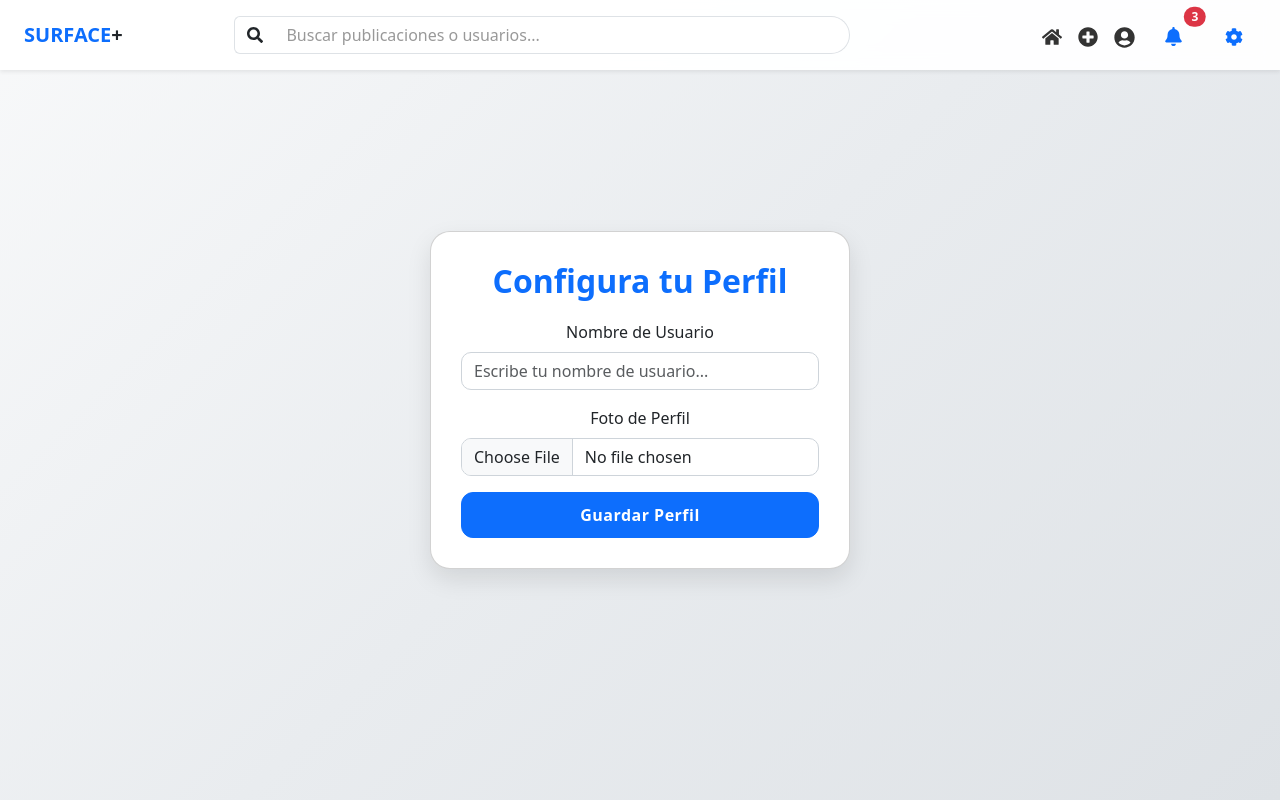
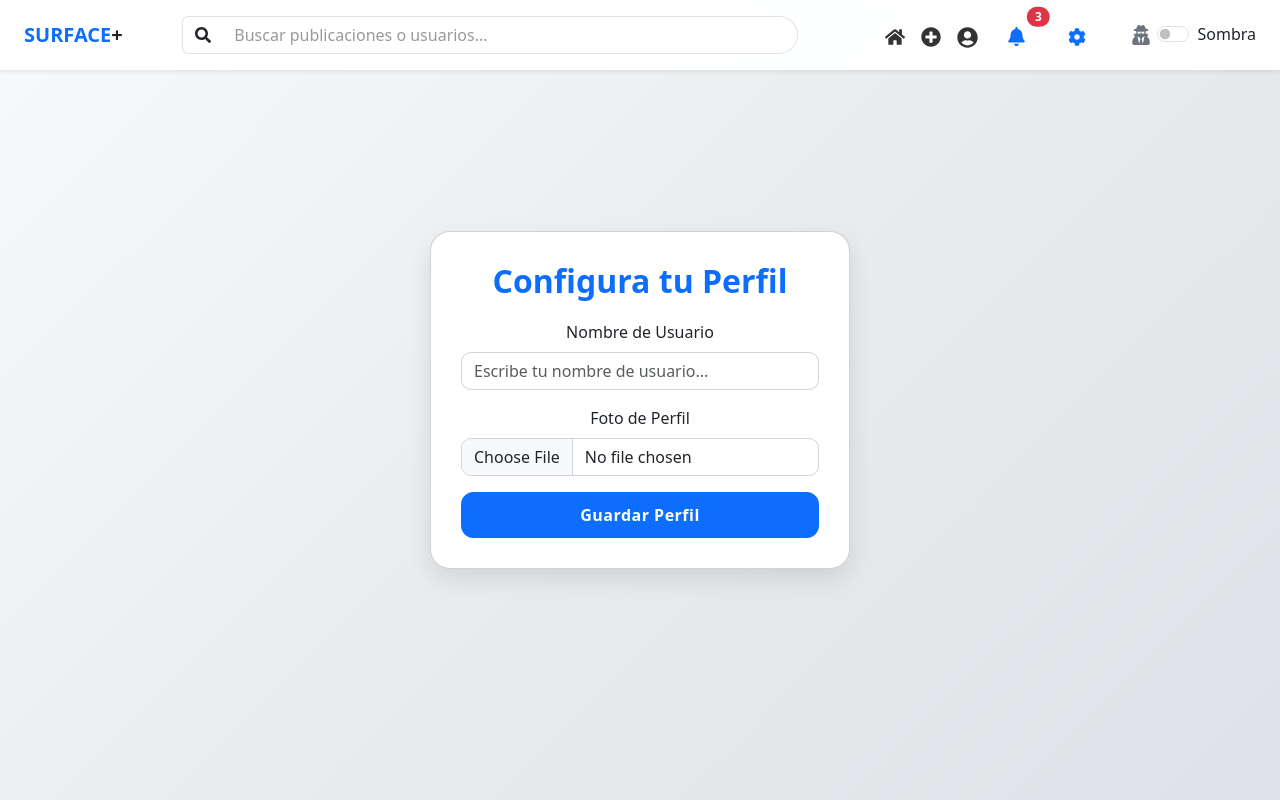
Before and after one commit to EmmanuelEscobedo99/red-social, a React (Vite) app: page /setupProfile in a window 1280 px wide. Built offline with nearby package versions, Linux system fonts and the light colour scheme.

Commit message:
Modo Sombra para comentar compartir o comentar en un modo incognito

```diff
--- a/src/components/Navbar.jsx
+++ b/src/components/Navbar.jsx
@@ -6,23 +6,49 @@ import {
   FaSearch,
   FaCog,
   FaPlusCircle,
+  FaUserSecret,
 } from "react-icons/fa";
-import { Dropdown, Badge, InputGroup, Form, Button, Navbar, Container, Nav } from "react-bootstrap";
-import { useState } from "react";
-import logo from "../assets/public/Logo Logotipo Centro Creativo para Niños Infantil Colorido Rosa.png";
+import {
+  Dropdown,
+  Badge,
+  InputGroup,
+  Form,
+  Button,
+  Navbar,
+  Container,
+  Nav,
+} from "react-bootstrap";
+import { useState, useEffect } from "react";
 import "./Navbar.css";
 
 function AppNavbar() {
   const navigate = useNavigate();
+
   const [notificaciones, setNotificaciones] = useState([
     { id: 1, texto: "Tienes un nuevo mensaje de Ana" },
     { id: 2, texto: "Carlos comentó tu publicación" },
     { id: 3, texto: "Nuevo seguidor: Laura" },
   ]);
 
+  // 🔒 Estado del modo sombra
+  const [modoSombra, setModoSombra] = useState(
+    localStorage.getItem("modoSombra") === "true"
+  );
+
+  // 🔁 Mantener sincronizado el modo sombra en localStorage
+  useEffect(() => {
+    localStorage.setItem("modoSombra", modoSombra ? "true" : "false");
+  }, [modoSombra]);
+
+  // 🔄 Cambiar modo sombra
+  const toggleModoSombra = () => {
+    setModoSombra((prev) => !prev);
+  };
+
   const handleLogout = () => {
     localStorage.removeItem("token");
     localStorage.removeItem("user");
+    localStorage.removeItem("modoSombra");
     navigate("/");
   };
 
@@ -31,13 +57,15 @@ function AppNavbar() {
       bg="light"
       expand="lg"
       fixed="top"
-      className="shadow-sm py-2 navbar-surface"
+      className={`shadow-sm py-2 navbar-surface ${
+        modoSombra ? "navbar-sombra" : ""
+      }`}
     >
       <Container fluid className="px-4">
         {/* LOGO */}
-        <Navbar.Brand className="fw-bold text-primary">
-            SURFACE<span className="text-dark">+</span>
-          </Navbar.Brand>
+        <Navbar.Brand className="fw-bold text-primary d-flex align-items-center">
+          SURFACE<span className="text-dark">+</span>
+        </Navbar.Brand>
 
         {/* BUSCADOR */}
         <div className="d-none d-md-flex mx-auto w-50">
@@ -66,7 +94,7 @@ function AppNavbar() {
             <FaUserCircle size={21} />
           </Link>
 
-          {/* NOTIFICACIONES */}
+          {/* 🔔 NOTIFICACIONES */}
           <Dropdown align="end">
             <Dropdown.Toggle
               variant="link"
@@ -94,7 +122,7 @@ function AppNavbar() {
             </Dropdown.Menu>
           </Dropdown>
 
-          {/* CONFIGURACIÓN */}
+          {/* ⚙️ CONFIGURACIÓN */}
           <Dropdown align="end">
             <Dropdown.Toggle
               variant="link"
@@ -116,6 +144,25 @@ function AppNavbar() {
               </Dropdown.Item>
             </Dropdown.Menu>
           </Dropdown>
+
+          {/* 🌑 MODO SOMBRA */}
+          <div
+            className="d-flex align-items-center ms-3"
+            title="Modo Sombra (Publicar o comentar de forma anónima)"
+          >
+            <FaUserSecret
+              size={20}
+              className={modoSombra ? "text-dark" : "text-secondary"}
+              style={{ marginRight: "6px" }}
+            />
+            <Form.Check
+              type="switch"
+              id="modo-sombra-switch"
+              label="Sombra"
+              checked={modoSombra}
+              onChange={toggleModoSombra}
+            />
+          </div>
         </Nav>
       </Container>
     </Navbar>
--- /dev/null
+++ b/src/helpers/usePostsHelper.js
@@ -0,0 +1,43 @@
+// helpers/postsHelper.js
+
+/**
+ * Dar o quitar "me gusta" a una publicación.
+ */
+export const toggleLike = (posts, postId) => {
+  return posts.map((post) =>
+    post.id === postId
+      ? {
+          ...post,
+          liked: !post.liked,
+          likes: post.liked ? post.likes - 1 : post.likes + 1,
+        }
+      : post
+  );
+};
+
+/**
+ * Agregar un comentario a una publicación.
+ */
+export const addComment = (posts, postId, text, user, modoSombra) => {
+  if (!text.trim()) return posts;
+
+  const nombreUsuario = modoSombra ? "Usuario en sombra" : user?.nombre || "Tú";
+
+  return posts.map((p) =>
+    p.id === postId
+      ? {
+          ...p,
+          comments: [...p.comments, { user: nombreUsuario, text: text.trim() }],
+        }
+      : p
+  );
+};
+
+/**
+ * Compartir publicación (solo incrementa el contador).
+ */
+export const sharePost = (posts, postId) => {
+  return posts.map((p) =>
+    p.id === postId ? { ...p, shares: p.shares + 1 } : p
+  );
+};
--- a/src/pages/Home.jsx
+++ b/src/pages/Home.jsx
@@ -17,6 +17,7 @@ import {
   FaRegComment,
   FaShare,
 } from "react-icons/fa";
+import { toggleLike, addComment, sharePost } from "../helpers/usePostsHelper";
 
 export const Home = () => {
   const [user, setUser] = useState(null);
@@ -25,6 +26,7 @@ export const Home = () => {
   const [loading, setLoading] = useState(true);
   const token = localStorage.getItem("token");
   const usuarioLocal = JSON.parse(localStorage.getItem("user"));
+  const modoSombra = localStorage.getItem("modoSombra") === "true";
   const [postText, setPostText] = useState("");
   const [imageFile, setImageFile] = useState(null);
   const [imagePreview, setImagePreview] = useState(null);
@@ -179,22 +181,13 @@ export const Home = () => {
   };
 
 
-  // ❤️ Me gusta
+  // Me gusta
   const handleLike = (id) => {
-    setPosts((prev) =>
-      prev.map((post) =>
-        post.id === id
-          ? {
-            ...post,
-            liked: !post.liked,
-            likes: post.liked ? post.likes - 1 : post.likes + 1,
-          }
-          : post
-      )
-    );
+    setPosts((prev) => toggleLike(prev, id));
   };
 
-  // 💬 Mostrar/Ocultar comentarios
+
+  // Mostrar/Ocultar comentarios
   const toggleComments = (id) => {
     setActiveComments((prev) => ({
       ...prev,
@@ -202,32 +195,18 @@ export const Home = () => {
     }));
   };
 
-  // ➕ Agregar comentario
+  // Agregar comentario
   const handleAddComment = (postId, text) => {
-    if (!text.trim()) return;
-    setPosts((prev) =>
-      prev.map((p) =>
-        p.id === postId
-          ? {
-            ...p,
-            comments: [
-              ...p.comments,
-              { user: user?.nombre || "Tú", text: text.trim() },
-            ],
-          }
-          : p
-      )
-    );
+    const modoSombra = localStorage.getItem("modoSombra") === "true";
+    setPosts((prev) => addComment(prev, postId, text, user, modoSombra));
   };
 
+  // Compartir
   const handleShare = (id) => {
-    setPosts((prev) =>
-      prev.map((post) =>
-        post.id === id ? { ...post, shares: post.shares + 1 } : post
-      )
-    );
+    setPosts((prev) => sharePost(prev, id));
     alert("Post compartido 🚀");
   };
+
 
   useEffect(() => {
     handleGetProfile();
@@ -237,7 +216,7 @@ export const Home = () => {
     <Container style={{ marginTop: "90px" }}>
       <Row>
         <Col md={8}>
-          {/* 📝 Composer */}
+          {/* Composer */}
           <Card className="mb-3 shadow-sm">
             <Card.Body>
               <div className="d-flex align-items-start">
```
